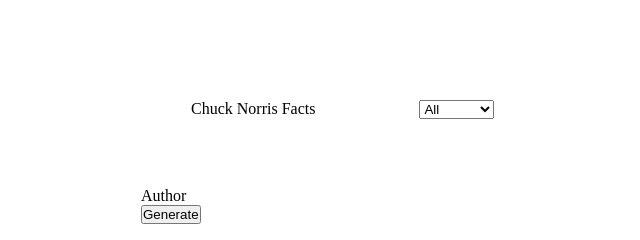
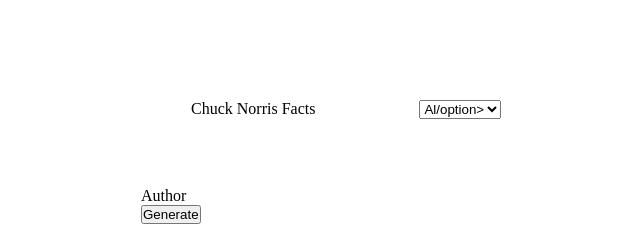
Before and after one commit to kritika-pattalam/practice-projects, a plain HTML site: page random-chuck-norris-facts/index.html in a window 1280 px wide. Shown: the full height of the page, 249-889 px from the left. Drawn offline with Linux system fonts and the light colour scheme; no server answers.

Commit message:
test
test

```diff
--- a/random-chuck-norris-facts/index.html
+++ b/random-chuck-norris-facts/index.html
@@ -14,7 +14,7 @@
                    <li>Chuck Norris Facts</li>
                    <li>
                        <select id="category">
-                            <option value="all">All</option>
+                            <option value="all">Al/option>
                             <option value="animal">Animal</option>
                             <option value="career">Career</option>
                             <option value="celebrity">Celebrity</option>
```
